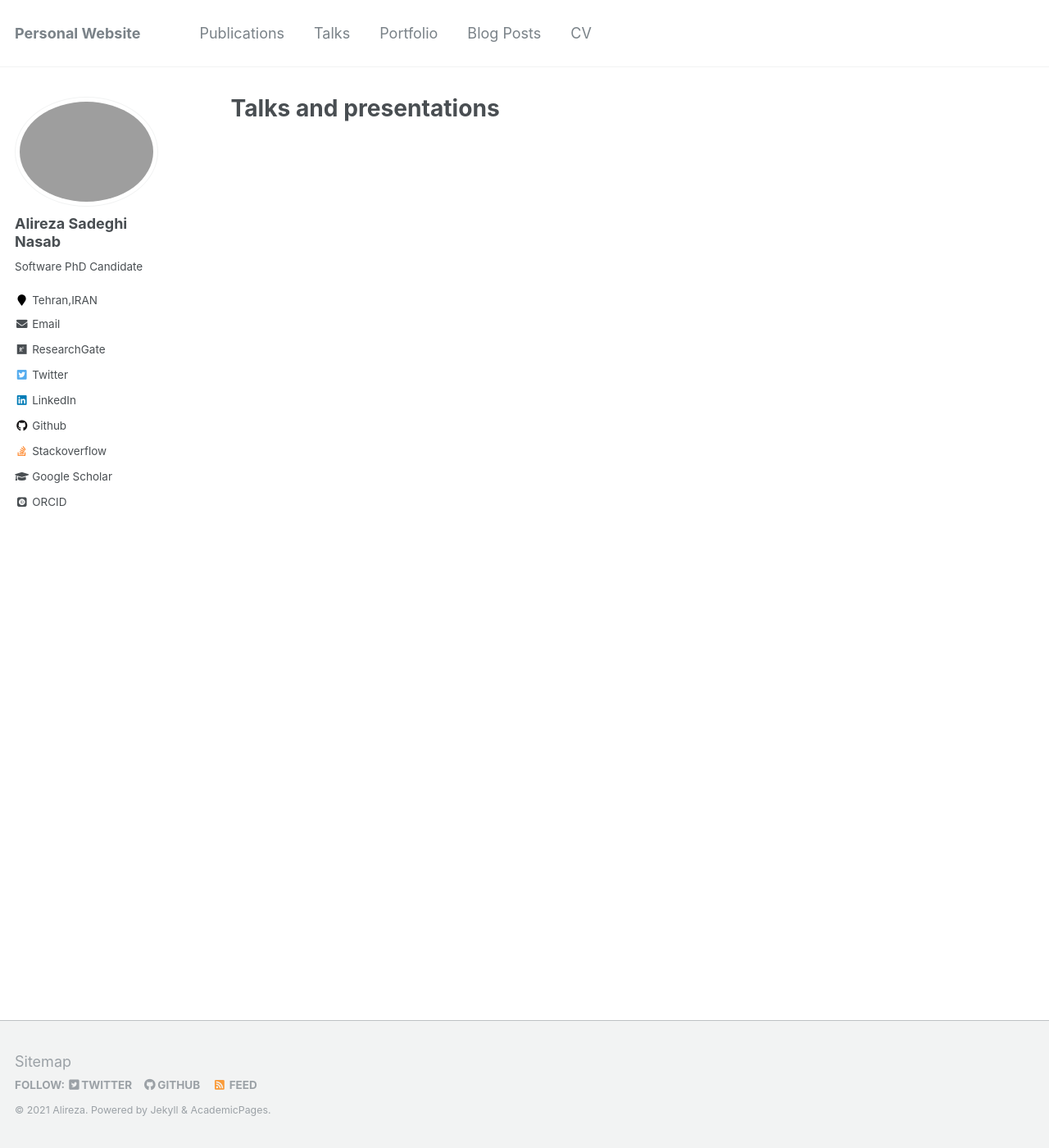
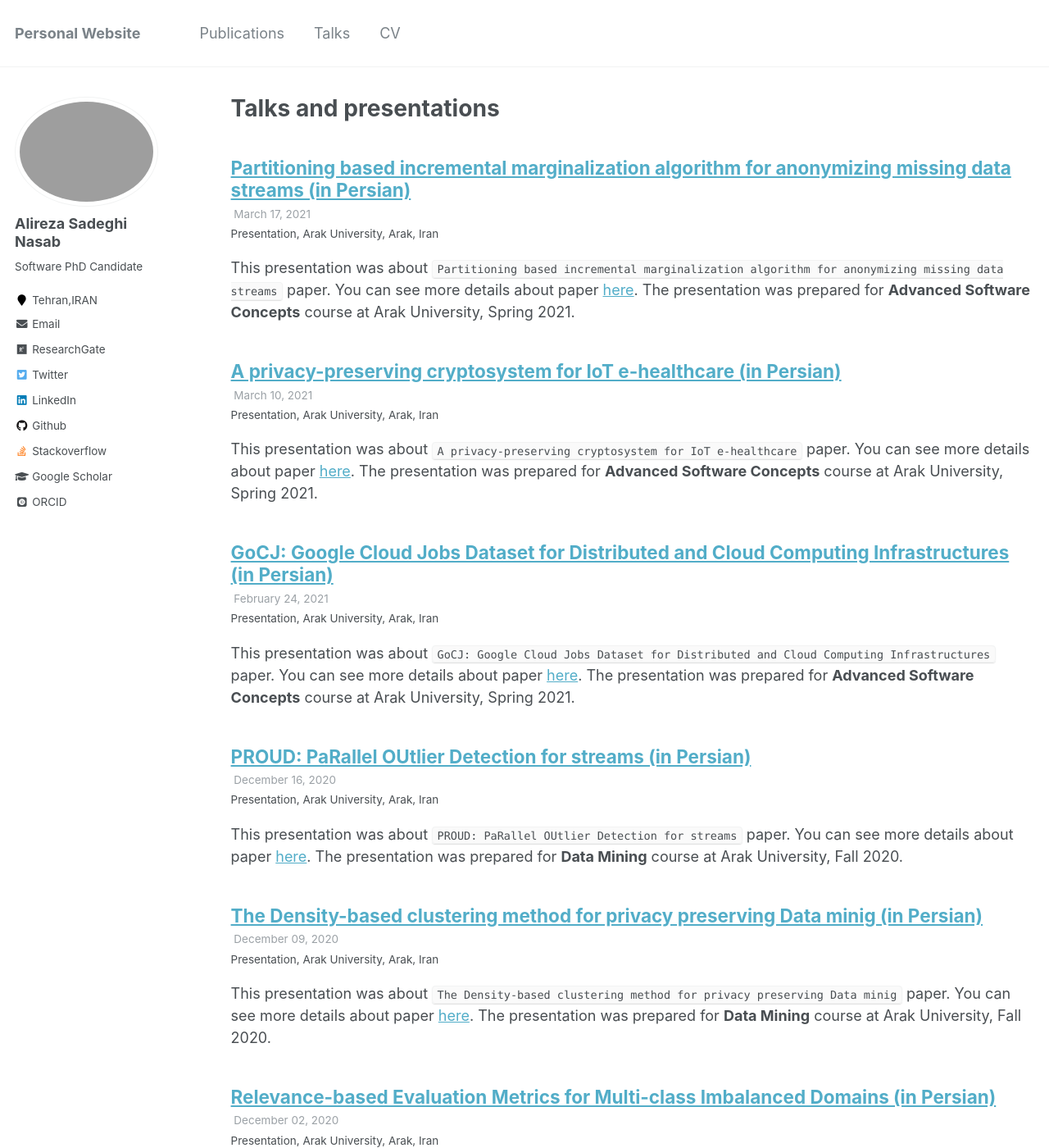
Before and after one commit to AlirezaSN/AlirezaSN.github.io, a Jekyll site: the page built from _pages/talks.html, in a window 1280 px wide and 1400 px high. Shown: the whole window at 82% size. Built offline with Jekyll 4.4.1, drawn with Linux system fonts in a browser that asks for light colours; some web fonts are replaced; some of the changed text lies outside the part shown.

Commit message:
add some talks

```diff
--- /dev/null
+++ b/_talks/talk_1.md
@@ -0,0 +1,13 @@
+---
+title: "Toward Scalable and Accurate Online Feature Selection for Big Data (in Persian)"
+collection: talks
+type: "Presentation"
+permalink: /talks/talk_1
+venue: "Arak University"
+date: 2020-11-25
+location: "Arak, Iran"
+---
+
+This presentation was about `Toward Scalable and Accurate Online Feature Selection for Big Data` paper. You can see more details about paper [here](https://ieeexplore.ieee.org/document/7023383). The presentation was prepared for **Data Mining** course at Arak University, Fall 2020.
+
+[Visit Keynotes here](https://alirezasn.github.io/files/talk_1_slides)
--- /dev/null
+++ b/_talks/talk_2.md
@@ -0,0 +1,13 @@
+---
+title: "Relevance-based Evaluation Metrics for Multi-class Imbalanced Domains (in Persian)"
+collection: talks
+type: "Presentation"
+permalink: /talks/talk_2
+venue: "Arak University"
+date: 2020-12-02
+location: "Arak, Iran"
+---
+
+This presentation was about `Relevance-based Evaluation Metrics for Multi-class Imbalanced Domains` paper. You can see more details about paper [here](https://link.springer.com/chapter/10.1007/978-3-319-57454-7_54). The presentation was prepared for **Data Mining** course at Arak University, Fall 2020.
+
+[Visit Keynotes here](https://alirezasn.github.io/files/talk_2_slides)
--- /dev/null
+++ b/_talks/talk_3.md
@@ -0,0 +1,13 @@
+---
+title: "The Density-based clustering method for privacy preserving Data minig (in Persian)"
+collection: talks
+type: "Presentation"
+permalink: /talks/talk_3
+venue: "Arak University"
+date: 2020-12-09
+location: "Arak, Iran"
+---
+
+This presentation was about `The Density-based clustering method for privacy preserving Data minig` paper. You can see more details about paper [here](https://hvlopen.brage.unit.no/hvlopen-xmlui/handle/11250/2619489). The presentation was prepared for **Data Mining** course at Arak University, Fall 2020.
+
+[Visit Keynotes here](https://alirezasn.github.io/files/talk_3_slides)
--- /dev/null
+++ b/_talks/talk_4.md
@@ -0,0 +1,13 @@
+---
+title: "PROUD: PaRallel OUtlier Detection for streams (in Persian)"
+collection: talks
+type: "Presentation"
+permalink: /talks/talk_4
+venue: "Arak University"
+date: 2020-12-16
+location: "Arak, Iran"
+---
+
+This presentation was about `PROUD: PaRallel OUtlier Detection for streams` paper. You can see more details about paper [here](https://dl.acm.org/doi/10.1145/3318464.3384688). The presentation was prepared for **Data Mining** course at Arak University, Fall 2020.
+
+[Visit Keynotes here](https://alirezasn.github.io/files/talk_4_slides)
--- /dev/null
+++ b/_talks/talk_5.md
@@ -0,0 +1,13 @@
+---
+title: "GoCJ: Google Cloud Jobs Dataset for Distributed and Cloud Computing Infrastructures (in Persian)"
+collection: talks
+type: "Presentation"
+permalink: /talks/talk_5
+venue: "Arak University"
+date: 2021-02-24
+location: "Arak, Iran"
+---
+
+This presentation was about `GoCJ: Google Cloud Jobs Dataset for Distributed and Cloud Computing Infrastructures` paper. You can see more details about paper [here](https://www.mdpi.com/2306-5729/3/4/38). The presentation was prepared for **Advanced Software Concepts** course at Arak University, Spring 2021.
+
+[Visit Keynotes here](https://alirezasn.github.io/files/talk_5_slides)
--- /dev/null
+++ b/_talks/talk_6.md
@@ -0,0 +1,13 @@
+---
+title: "A privacy-preserving cryptosystem for IoT e-healthcare (in Persian)"
+collection: talks
+type: "Presentation"
+permalink: /talks/talk_6
+venue: "Arak University"
+date: 2021-03-10
+location: "Arak, Iran"
+---
+
+This presentation was about `A privacy-preserving cryptosystem for IoT e-healthcare` paper. You can see more details about paper [here](https://www.sciencedirect.com/science/article/abs/pii/S002002551930088X). The presentation was prepared for **Advanced Software Concepts** course at Arak University, Spring 2021.
+
+[Visit Keynotes here](https://alirezasn.github.io/files/talk_6_slides)
--- /dev/null
+++ b/_talks/talk_7.md
@@ -0,0 +1,13 @@
+---
+title: "Partitioning based incremental marginalization algorithm for anonymizing missing data streams (in Persian)"
+collection: talks
+type: "Presentation"
+permalink: /talks/talk_7
+venue: "Arak University"
+date: 2021-03-17
+location: "Arak, Iran"
+---
+
+This presentation was about `Partitioning based incremental marginalization algorithm for anonymizing missing data streams` paper. You can see more details about paper [here](https://ieeexplore.ieee.org/abstract/document/8982399). The presentation was prepared for **Advanced Software Concepts** course at Arak University, Spring 2021.
+
+[Visit Keynotes here](https://alirezasn.github.io/files/talk_7_slides)
```
Also changed, not shown: _data/navigation.yml (+4 -4 lines), 7 other files.
